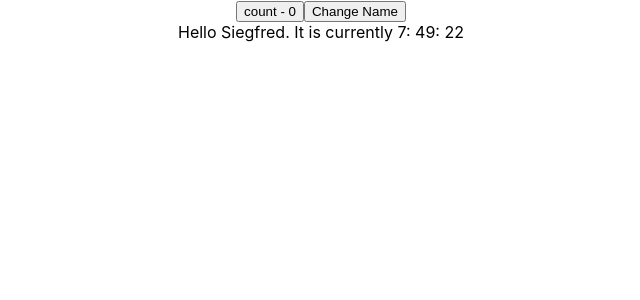
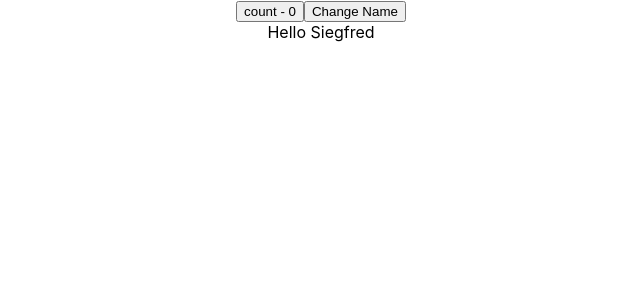
Before and after one commit to siegfred14/react_render, a React (Create React App) app: page / in a window 1280 px wide. Shown: the top 300 px of the page, without its empty margins (319-959 px from the left). Built offline with nearby package versions, Linux system fonts and the light colour scheme.

Commit message:
incorrect optimization with props reference setup complete

```diff
--- a/src/App.js
+++ b/src/App.js
@@ -1,6 +1,7 @@
 import "./App.css";
 import { ArrayUseState } from "./components/Immutable State/ArrayUseState";
 import { ObjectUseState } from "./components/Immutable State/ObjectUseState";
+import { ParentFour } from "./components/Incorrect Optimization/ParentFour";
 import { ParentThree } from "./components/Incorrect Optimization/ParentThree";
 import { ChildOne } from "./components/Optimization/ChildOne";
 import { GrandParent } from "./components/Optimization/GrandParent";
@@ -21,7 +22,8 @@
         <ChildOne />
       </ParentOne> */}
       {/* <GrandParent /> */}
-      <ParentThree />
+      {/* <ParentThree /> */}
+      <ParentFour />
     </div>
   );
 }
--- a/src/components/Incorrect Optimization/ChildFive.js
+++ b/src/components/Incorrect Optimization/ChildFive.js
@@ -0,0 +1,8 @@
+import React from "react";
+
+export const ChildFive = ({ name }) => {
+  console.log("CHild Five Component");
+  return <div>Hello {name}</div>;
+};
+
+export const MemoizedChildFive = React.memo(ChildFive);
--- a/src/components/Incorrect Optimization/ParentFour.js
+++ b/src/components/Incorrect Optimization/ParentFour.js
@@ -0,0 +1,22 @@
+import { render } from "@testing-library/react";
+import React, { Component, useState } from "react";
+import { MemoizedChildFive } from "./ChildFive";
+
+export const ParentFour = () => {
+  const [count, setCount] = useState(0);
+  const [name, setName] = useState("Siegfred");
+
+  const person = {
+    fname: "Elizabeth",
+    lname: "Siegfred",
+  };
+
+  console.log("ParentFour Render");
+  return (
+    <div>
+      <button onClick={() => setCount((c) => c + 1)}> count - {count} </button>
+      <button onClick={() => setName("Samson")}> Change Name</button>
+      <MemoizedChildFive name={name} person={person} />
+    </div>
+  );
+};
```
